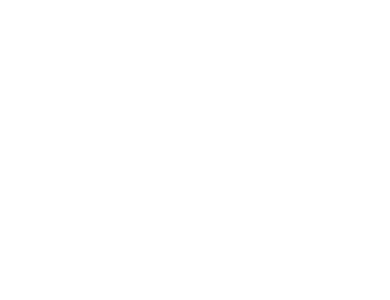
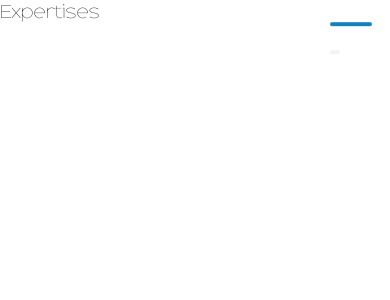
Before and after one commit to NoahAncolie/vivi-petit, a React (Create React App) app: page /lawyer-fields in a window 390 px wide. Before the commit this address had no page. Shown: the top 300 px of the page. Built offline with nearby package versions, Linux system fonts and the light colour scheme.

Commit message:
Nav bar responsiv

```diff
--- a/src/components/Nav/MainNavbar/index.jsx
+++ b/src/components/Nav/MainNavbar/index.jsx
@@ -1,25 +1,17 @@
 import { Link } from "react-router-dom"
 
-const MainNavbar = ({squareStyle, changeStyle}) => {
+const DropDownMenu = ({goTo, toggle}) => {
 
-    const activateLink = (event) => {
-        setTimeout(() => {
-            event.run()
-            console.log("hello")
-        },500)
-        let element = document.getElementById('transformable')
-        if (element) {
-            element.classList.toggle('slideOut')
-        }
-    }
     return (
-        <div className={squareStyle ? "navbar side-nav" : "navbar square-nav"}>
-            <Link to="lawyer" className="nav-link" onClick={(event) => { activateLink(event)}}><h2>Présentation</h2></Link>
-            <Link to="law-fields" className="nav-link" onClick={(event) => { activateLink(event)}}><h2>Domaines d'activité</h2></Link>
-            <Link to="articles" className="nav-link" onClick={(event) => { activateLink(event)}}><h2>Actualités</h2></Link>
-            <Link to="contact" className="nav-link" onClick={(event) => { activateLink(event)}}><h2>Contact</h2></Link>
+        <div className="drop-down-menu z-4 lg-hidden-h width-full collapse-menu" id="dropDownMenu">
+            <div className="width-full">
+                <Link to="lawyer" className="nav-link lg-text-xl width-full link-text-black hover-text-white" id='lawyer' onClick={(event) => {event.preventDefault(); goTo('lawyer');}} onMouseEnter={toggle}>Viviane PETIT</Link>
+                <Link to="lawyer-fields" className="nav-link lg-text-xl width-full link-text-black hover-text-white" id='lawyer-fields' onClick={(event) => {event.preventDefault(); goTo('lawyer-fields')}} onMouseEnter={toggle}>Expertises</Link>
+                <Link to="contact" className="nav-link lg-text-xl width-full link-text-black hover-text-white" id='contact' onClick={(event) => {event.preventDefault(); goTo('contact')}} onMouseEnter={toggle}>Contact</Link>
+                <Link to="articles" className="nav-link lg-text-xl width-full link-text-black hover-text-white" id='articles' onClick={(event) => {event.preventDefault(); goTo('articles')}} onMouseEnter={toggle}>Articles</Link>
+            </div>
         </div>
     )
 }
 
-export default MainNavbar
+export default DropDownMenu
--- a/src/components/Router/index.jsx
+++ b/src/components/Router/index.jsx
@@ -1,23 +1,58 @@
-import { useState } from "react"
+import { useState, useEffect } from "react"
 import { BrowserRouter, Routes, Route, Link } from "react-router-dom"
 import MainNavbar from "../Nav/MainNavbar"
 import Banner from "../Banner"
+import clickSound from "../../assets/sounds/plastic-bubble-click.wav"
+import clickSound2 from "../../assets/sounds/modern-technology-select.wav"
 import Home from "../../pages/Home"
 import Contact from "../../pages/Contact"
 import LawFields from "../../pages/LawFields"
 import Lawyer from "../../pages/Lawyer"
 import Articles from "../../pages/Articles"
+import DropDownMenu from "../Nav/MainNavbar"
 import "../../styles/pages.scss"
 
 const Router = () => {
 
+    const [audio] = useState(new Audio(clickSound));
+    const [playing, setPlaying] = useState(false);
+
+    const toggleSound = () => {
+        audio.currentTime = 0
+        audio.play()
+    };
+
+    const toggleDropDown = () => {
+        document.getElementById('dropDownMenu').classList.toggle('collapse-menu')
+    }
+
+    useEffect(() => {
+        playing ? audio.play() : audio.pause();
+    },
+        [playing]
+    );
+
+    const goToPlace = (direction) => {
+        const page = document.getElementById('page')
+        if (page) {page.classList.toggle('fade')}
+        setTimeout(() => {
+            window.location.href = direction;
+        }, 100)
+    }
+
     return (
         <div className="router">
             <BrowserRouter>
+                <DropDownMenu toggle={toggleSound} goTo={goToPlace} />
+                <div className='menu-burger lg-hidden-h z-5' onClick={() => {toggleDropDown(); toggleSound()}}>
+                    <div className='menu-bar grow1'></div>
+                    <div className='menu-bar grow2'></div>
+                    <div className='menu-bar grow3'></div>
+                </div>
                 <Routes>
                     <Route path="/" element={<Home />} />
                     <Route path="/lawyer" element={<Lawyer />} />
-                    <Route path="/law-fields" element={<LawFields />} />
+                    <Route path="/lawyer-fields" element={<LawFields />} />
                     <Route path="/contact" element={<Contact />} />
                     <Route path="/articles" element={<Articles />} />
                 </Routes>
--- a/src/pages/Articles/index.jsx
+++ b/src/pages/Articles/index.jsx
@@ -1,6 +1,6 @@
 const Articles = () => {
     return (
-        <div></div>
+        <div>Articles</div>
     )
 }
 
--- a/src/pages/Contact/index.jsx
+++ b/src/pages/Contact/index.jsx
@@ -1,6 +1,6 @@
 const Contact = () => {
     return (
-        <div className="h-full bg-indigo-600">Contact</div>
+        <div>Contact</div>
     )
 }
 
--- a/src/pages/Home/index.jsx
+++ b/src/pages/Home/index.jsx
@@ -3,16 +3,13 @@ import { Link } from 'react-router-dom'
 import vivianePetitAvocatCholet from "../../assets/images/viviane-petit-avocat-cholet.jpg"
 import clickSound from "../../assets/sounds/plastic-bubble-click.wav"
 import clickSound2 from "../../assets/sounds/modern-technology-select.wav"
-import Button from '../../components/Button'
-import MainNavbar from '../../components/Nav/MainNavbar'
-import Background from '../../components/Background'
 
 const Home = () => {
 
     const [audio] = useState(new Audio(clickSound));
     const [playing, setPlaying] = useState(false);
 
-    const toggle = () =>{
+    const toggle = () => {
         audio.currentTime = 0
         audio.play()
     };
@@ -31,10 +28,11 @@ const Home = () => {
     }
 
     return (
+        <>
             <div className="bg bg-main lg-flex md-flex" id="page">
                 <div className="lg-width-half lg-height-full md-width-half md-height-full"></div>
                 <div className="lg-width-half lg-height-full md-height-full md-width-half">
-                <img src={vivianePetitAvocatCholet} alt="viviane-petit-avocat-cholet" className="lg-height-full md-height-full sm-hidden-h padding-5"/>
+                    <img src={vivianePetitAvocatCholet} alt="viviane-petit-avocat-cholet" className="lg-height-full md-hidden-h sm-hidden-h padding-5" />
                 </div>
                 <div className="bg-layer sm-padding-top-30 lg-flex lg-item-center">
                     <div>
@@ -55,21 +53,16 @@ const Home = () => {
                             </ul>
                         </div>
                         <div className='flex flex-wrap width-half m-4 sm-hidden-h md-hidden-h my-5 nav-ban'>
-                        <Link to="lawyer" className="nav-link lg-text-xl" id='contact' onClick={(event) => {event.preventDefault(); toggle(); goTo('lawyer');}} onMouseEnter={toggle}>Viviane PETIT</Link>
-                        <Link to="lawyer-fields" className="nav-link lg-text-xl" id='contact' onClick={(event) => {event.preventDefault(); goTo('lawyer-fields')}} onMouseEnter={toggle}>Expertises</Link>
-                        <Link to="contact" className="nav-link lg-text-xl nav-link-invert" id='contact' onClick={(event) => {event.preventDefault(); goTo('contact')}} onMouseEnter={toggle}>Contact</Link>
-                        <Link to="articles" className="nav-link lg-text-xl nav-link-invert" id='contact' onClick={(event) => {event.preventDefault(); goTo('articles')}} onMouseEnter={toggle}>Articles</Link>
-                    </div>
-                    <div className='flex flex-wrap width-full mx-2 lg-hidden-h nav-ban'>
-                        <Link to="lawyer" className="nav-link md-nav-link md-text-l" id='contact' onClick={(event) => {event.preventDefault(); goTo('lawyer')}} onMouseEnter={toggle}>Viviane PETIT</Link>
-                        <Link to="lawyer-fields" className="nav-link md-nav-link md-text-l" id='contact' onClick={(event) => {event.preventDefault(); goTo('lawyer-fields')}} onMouseEnter={toggle}>Expertises</Link>
-                        <Link to="contact" className="nav-link md-nav-link md-text-l lg-nav-link-invert" id='contact' onClick={(event) => {event.preventDefault(); goTo('contact')}} onMouseEnter={toggle}>Contact</Link>
-                        <Link to="articles" className="nav-link md-nav-link md-text-l lg-nav-link-invert" id='contact' onClick={(event) => {event.preventDefault(); goTo('articles')}} onMouseEnter={toggle}>Articles</Link>
+                            <Link to="lawyer" className="nav-link lg-text-xl" id='contact' onClick={(event) => { event.preventDefault(); toggle(); goTo('lawyer'); }} onMouseEnter={toggle}>Viviane PETIT</Link>
+                            <Link to="lawyer-fields" className="nav-link lg-text-xl" id='contact' onClick={(event) => { event.preventDefault(); goTo('lawyer-fields') }} onMouseEnter={toggle}>Expertises</Link>
+                            <Link to="contact" className="nav-link lg-text-xl nav-link-invert" id='contact' onClick={(event) => { event.preventDefault(); goTo('contact') }} onMouseEnter={toggle}>Contact</Link>
+                            <Link to="articles" className="nav-link lg-text-xl nav-link-invert" id='contact' onClick={(event) => { event.preventDefault(); goTo('articles') }} onMouseEnter={toggle}>Articles</Link>
                         </div>
                     </div>
                 </div>
-            <div className="round sm-medium-picture z-5 fix center-fix top-4 md-hidden-h lg-hidden-h"><img src={vivianePetitAvocatCholet} alt="viviane-petit-avocat-cholet" /></div>
+                <div className="round sm-medium-picture z-3 fix center-fix top-4 md-hidden-h lg-hidden-h"><img src={vivianePetitAvocatCholet} alt="viviane-petit-avocat-cholet" className='md-hidden-h' /></div>
             </div>
+        </>
     )
 }
 
--- a/src/pages/LawFields/index.jsx
+++ b/src/pages/LawFields/index.jsx
@@ -2,7 +2,7 @@ import Banner from "../../components/Banner"
 
 const LawFields = () => {
     return (
-        <Banner/>
+        <div>Expertises</div>
     )
 }
 
--- a/src/styles/colors.scss
+++ b/src/styles/colors.scss
@@ -16,3 +16,19 @@
 .svg-fill-light svg{
     fill: var(--light);
 }
+
+// ------------- TEXTS -------------
+
+.text-black {
+    color: black !important;
+}
+
+// ------------- LINKS -------------
+
+.link-text-black:link,  .link-text-black:visited {
+    color: black !important;
+}
+
+.hover-text-white:hover, .hover-text-white:active {
+    color: var(--light) !important;
+}
--- a/src/styles/display.scss
+++ b/src/styles/display.scss
@@ -111,6 +111,14 @@
 
 // ------------- Z-INDEX -------------
 
+.z-3 {
+    z-index: 300;
+}
+
+.z-4 {
+    z-index: 400;
+}
+
 .z-5 {
     z-index: 500;
 }
--- a/src/styles/navbar.scss
+++ b/src/styles/navbar.scss
@@ -107,3 +107,91 @@
     fill: var(--light-blue);
     transform: scale(1.2);
 }
+
+.menu-burger {
+    width: 50px;
+    height: 50px;
+    position: fixed;
+    top: 10px;
+    right: 10px;
+    justify-content: right;
+    text-align: right;
+    animation: floating 8s ease-in-out infinite;
+}
+
+.menu-bar {
+    margin: 10px 0;
+    height: 4px;
+    width: 100%;
+    border-radius: 2px;
+    background-color: var(--light);
+    display:block;
+    background-position: 0 100%;
+}
+
+.grow1 {
+    animation: grow1 5s ease-in-out infinite;
+}
+
+.grow2 {
+    animation: grow2 5s ease-in-out infinite;
+}
+
+
+.grow3 {
+    animation: grow3 5s ease-in-out infinite;
+}
+
+
+@keyframes grow1 {
+    0% {width: 100%; background-color: var(--light-blue);}
+    25% {width: 50%;}
+    50% {width: 4px; background-color: #fff;}
+    75% {width: 50%;}
+    100% {width: 100%; background-color: var(--light-blue);}
+}
+
+@keyframes grow2 {
+    0% {width: 50%;}
+    25% {width: 4px; background-color: #fff;}
+    50% {width: 50%}
+    75% {width: 100%; background-color: var(--light-blue);}
+    100% {width: 50%;}
+}
+
+@keyframes grow3 {
+    0% {width: 4px; background-color: #fff}
+    25% {width: 50%;}
+    50% {width: 100%; background-color: var(--light-blue);}
+    75% {width: 50%;}
+    100% {width: 4px; background-color: #fff}
+}
+
+@keyframes floating {
+    0% {transform: translateY(-5px);}
+    50% {transform: translateY(5px);}
+    100% {transform: translateY(-5px);}
+}
+
+.drop-down-menu {
+    position: fixed;
+    top: 0;
+    left: 0;
+    width: 100vh;
+    height: 100vh;
+    background-color: var(--light);
+    transition: ease-in-out 0.5s;
+    overflow: auto;
+}
+
+@media (max-width: 1280px) {
+    .collapse-menu {
+        height: 0;
+        animation: collapseMenu 0.5s ease-in-out;
+    }
+}
+
+
+@keyframes collapseMenu {
+    0% {height: 100%;}
+}
```
Also changed, not shown: src/styles/molecules.scss (+8 -1 lines). Lines whose indentation alone changed are shown as unchanged.
